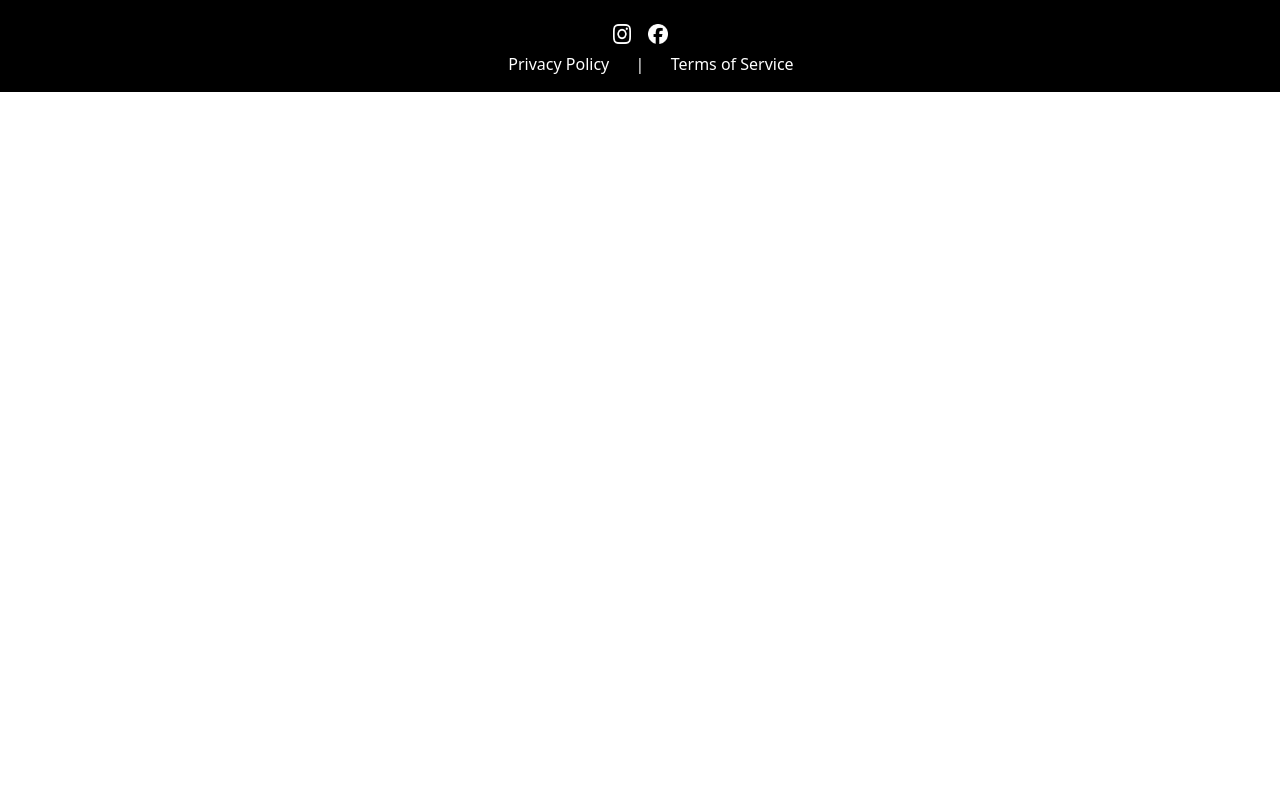
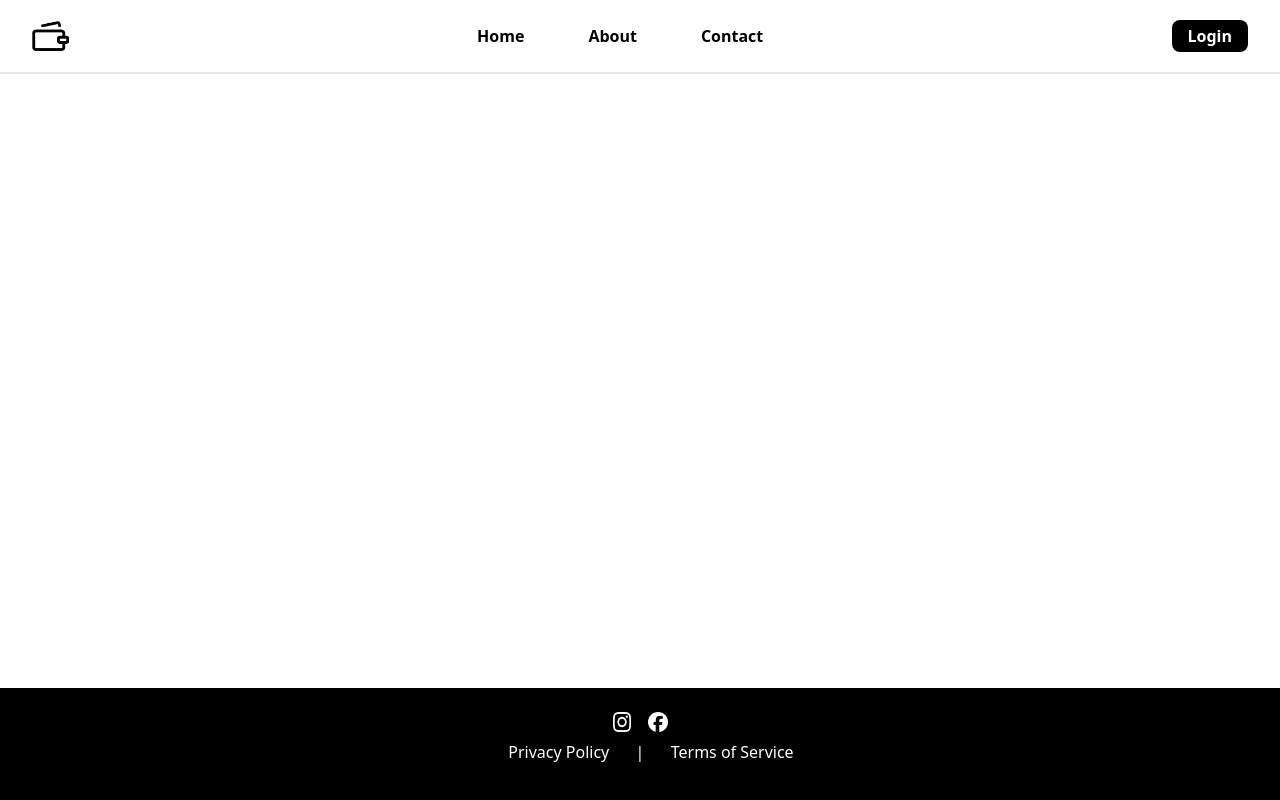
Before and after one commit to pratham-garg-456/Broke_Buddy, a Next.js app: page / in a window 1280 px wide. Built offline with nearby package versions, Linux system fonts and the light colour scheme.

Commit message:
Fixed footer so it shows above image (higher z-index-10)

```diff
--- a/app/layout.jsx
+++ b/app/layout.jsx
@@ -16,7 +16,7 @@ export default function RootLayout({ header, main, footer }) {
       <main className="flex-grow p-4">{main}</main>
 
       {/* Footer */}
-      <footer className="w-full bg-black h-8vh text-white p-4 fixed">{footer}</footer>
+      <footer className="bg-black h-28 text-white p-4 z-10">{footer}</footer>
     </div>
   );
 }
```
